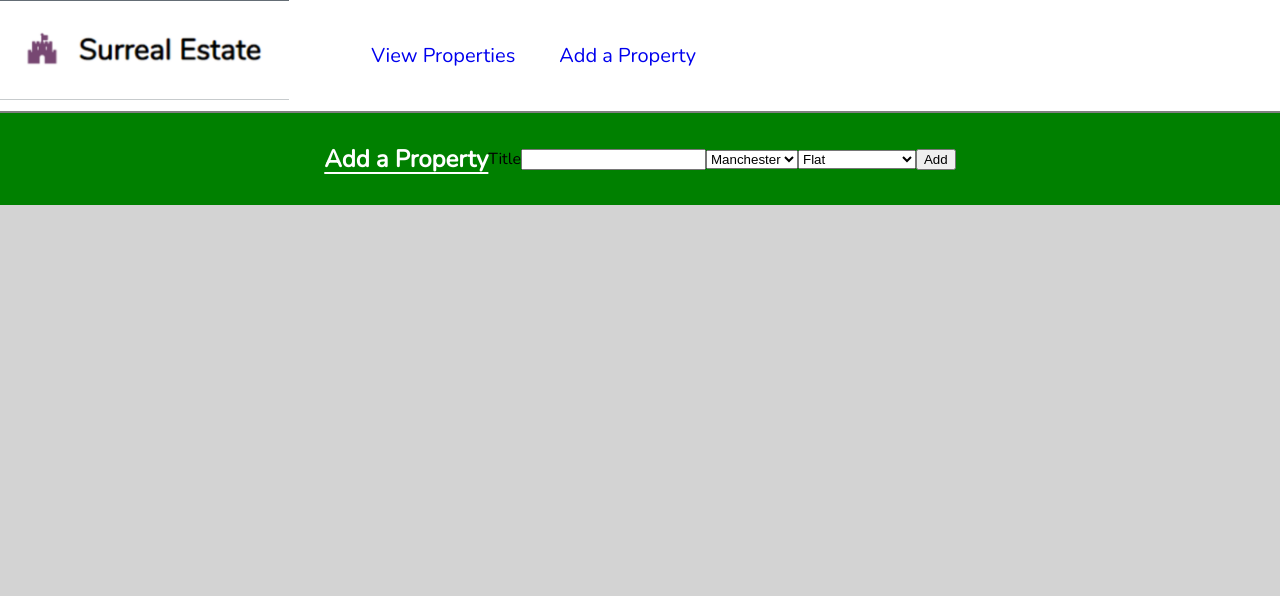
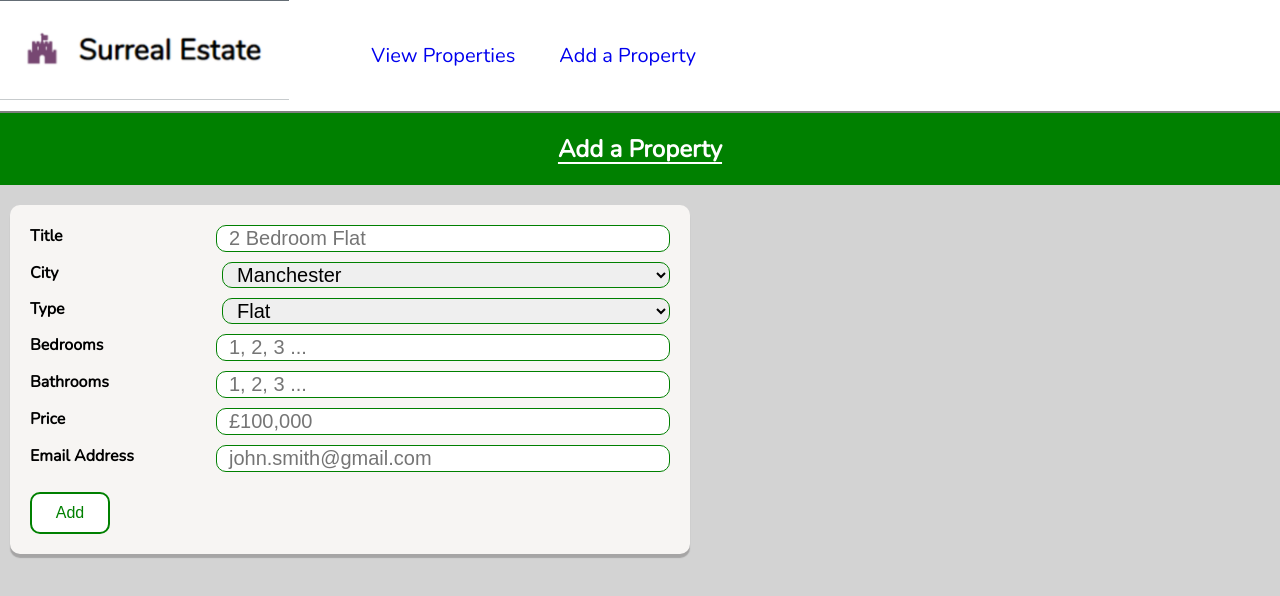
Before and after one commit to tom-haynes-1/surreal-estate-app, a React (Create React App) app: page /add-property in a window 1280 px wide. Shown: the top 596 px of the page. Built offline with nearby package versions, Linux system fonts and the light colour scheme.

Commit message:
tidied up AddProperty component and related CSS styling

```diff
--- a/package.json
+++ b/package.json
@@ -13,7 +13,7 @@
     "web-vitals": "^2.1.4"
   },
   "scripts": {
-    "start": "react-scripts start",
+    "start": "PORT=3001 react-scripts start",
     "build": "react-scripts build",
     "test": "react-scripts test",
     "eject": "react-scripts eject"
--- a/src/components/AddProperty.js
+++ b/src/components/AddProperty.js
@@ -1,3 +1,4 @@
+/* eslint-disable no-console */
 import React, { useState } from 'react';
 import '../styles/add-property.css';
 
@@ -6,7 +7,11 @@ const AddProperty = () => {
     fields: {
       title: '',
       city: 'Manchester',
-      type: '',
+      type: 'Flat',
+      bedrooms: '',
+      bathrooms: '',
+      price: '',
+      email: '',
     },
   };
 
@@ -14,7 +19,6 @@ const AddProperty = () => {
 
   const handleAddProperty = (event) => {
     event.preventDefault();
-    // eslint-disable-next-line
     console.log(fields);
   };
 
@@ -23,11 +27,13 @@ const AddProperty = () => {
   };
 
   return (
-
+    <>
       <div className="add-property-container">
         <h2>Add a Property</h2>
-      <div className="form-container">
-        <form onSubmit={handleAddProperty}>
+      </div>
+      <div>
+        <form className="add-property-form" onSubmit={handleAddProperty}>
+          <div>
             <label htmlFor="title">
               Title
               <input
@@ -35,9 +41,11 @@ const AddProperty = () => {
                 name="title"
                 value={fields.title}
                 onChange={handleFieldChange}
+                placeholder="2 Bedroom Flat"
               />
             </label>
             <label htmlFor="city">
+              City
               <select
                 id="city"
                 name="city"
@@ -45,31 +53,74 @@ const AddProperty = () => {
                 onChange={handleFieldChange}
               >
                 <option value="Manchester">Manchester</option>
-              <option value="London">London</option>
+                <option value="Leeds">Leeds</option>
+                <option value="Sheffield">Sheffield</option>
                 <option value="Liverpool">Liverpool</option>
-              <option value="Sheffield">Sheffield</option>
               </select>
             </label>
             <label htmlFor="type">
+              Type
               <select
                 id="type"
                 name="type"
                 value={fields.type}
                 onChange={handleFieldChange}
               >
-              <option value="Flat">Flat</option>
-              <option value="Detatched">Detatched</option>
-              <option value="Semi-Detatched">Semi-Detatched</option>
-              <option value="Terraced">Terraced</option>
-              <option value="End of Terrace">End of Terrace</option>
-              <option value="Cottage">Cottage</option>
-              <option value="Bungalow">Bungalow</option>
+                <option value="flat">Flat</option>
+                <option value="detached">Detached</option>
+                <option value="semi-detached">Semi-Detached</option>
+                <option value="terraced">Terraced</option>
+                <option value="end-of-terrace">End of Terrace</option>
+                <option value="cottage">Cottage</option>
+                <option value="bungalow">Bungalow</option>
               </select>
             </label>
-          <button type="submit">Add</button>
+            <label htmlFor="bedrooms">
+              Bedrooms
+              <input
+                id="bedrooms"
+                name="bedrooms"
+                value={fields.bedrooms}
+                onChange={handleFieldChange}
+                placeholder="1, 2, 3 ..."
+              />
+            </label>
+            <label htmlFor="bathrooms">
+              Bathrooms
+              <input
+                id="bathrooms"
+                name="bathrooms"
+                value={fields.bathrooms}
+                onChange={handleFieldChange}
+                placeholder="1, 2, 3 ..."
+              />
+            </label>
+            <label htmlFor="price">
+              Price
+              <input
+                id="price"
+                name="price"
+                value={fields.price}
+                onChange={handleFieldChange}
+                placeholder="£100,000"
+              />
+            </label>
+            <label htmlFor="email">
+              Email Address
+              <input
+                id="email"
+                name="email"
+                value={fields.email}
+                onChange={handleFieldChange}
+                placeholder="john.smith@gmail.com"
+              />
+            </label>
+            <button className="form-btn" type="submit">Add</button>
+          </div>
         </form>
       </div>
-    </div>
+
+    </>
   );
 };
 
--- a/src/components/App.js
+++ b/src/components/App.js
@@ -7,17 +7,12 @@ import AddProperty from './AddProperty';
 
 const App = () => (
   <Router>
-    <div className="app">
-      <header className="app-header">
-        <NavBar />
-        <Switch>
-          <Route exact path="/" component={Properties} />
-          <Route exact path="/add-property" component={AddProperty} />
-        </Switch>
-      </header>
-      {/* <div className="header-container">
-        <h1 className="app-title">Surreal Estate</h1>
-      </div> */}
+    <div className="App">
+      <NavBar />
+      <Switch>
+        <Route exact path="/" component={Properties} />
+        <Route exact path="/add-property" component={AddProperty} />
+      </Switch>
     </div>
   </Router>
 );
--- a/src/components/Properties.js
+++ b/src/components/Properties.js
@@ -2,7 +2,7 @@ import React from 'react';
 import '../styles/properties.css';
 
 const Properties = () => (
-  <div className="properties-container">
+  <div className="properties-title-container">
     <h2>View a Property</h2>
   </div>
 );
--- a/src/index.css
+++ b/src/index.css
@@ -1,8 +1,13 @@
 @import url('https://fonts.googleapis.com/css2?family=Nunito&display=swap');
+
+html {
+  overflow-x: hidden;
+}
 
 body {
   margin: 0;
   padding: 0;
+  max-width: 100%;
   background-color: lightgrey;
   font-family: 'Nunito', sans-serif;
   -webkit-font-smoothing: antialiased;
--- a/src/styles/add-property.css
+++ b/src/styles/add-property.css
@@ -1,6 +1,6 @@
 .add-property-container {
-    padding: 10px;
     display: flex;
+    flex-direction: column;
     align-items: center;
     justify-content: center;
     background-color: green;
@@ -10,4 +10,66 @@ h2 {
     color: white;
     text-decoration: underline;
     text-underline-offset: 5px;
+    cursor: pointer;
+
 }
+
+.add-property-form {
+    padding: 20px;
+    background-color: rgb(247, 245, 243);
+    margin-top: 20px;
+    margin-left: 10px;
+    width: 50%;
+    display: flex;
+    flex-direction: column;
+    box-shadow: 0px 4px 1px rgba(67, 66, 66, 0.311);
+    border-radius: 10px;
+  }
+
+  button {
+    width: 80px;
+    margin-top: 10px;
+}
+
+.form-btn {
+    color: green;
+    background: white;
+    border: 2px solid green;
+    text-decoration: none;
+    cursor: pointer;
+    display: inline-block;
+    font-size: 16px;
+    padding: 10px;
+    border-radius: 10px;
+    transition-duration: 0.4s;
+
+}
+
+.form-btn:hover {
+    background: green;
+    color: white;
+}
+
+label {
+    display: flex;
+    flex-direction: row;
+    justify-content: space-between;
+    margin-bottom: 10px;
+    font-weight: 900;
+}
+
+input {
+    width: 70%;
+    border-radius: 10px;
+    border: 1px solid green;
+    text-indent: 10px;
+    font-size: 20px;
+}
+
+select {
+    width: 70%;
+    border-radius: 10px;
+    border: 1px solid green;
+    text-indent: 10px;
+    font-size: 20px;
+}
--- a/src/styles/navbar.css
+++ b/src/styles/navbar.css
@@ -13,6 +13,7 @@
 .navbar-logo {
     height: 100px;
     max-width: 100%;
+    background-color: white;
 }
 
 .navbar-links-item {
--- a/src/styles/properties.css
+++ b/src/styles/properties.css
@@ -1,4 +1,4 @@
-.properties-container {
+.properties-title-container {
     padding: 10px;
     display: flex;
     align-items: center;
@@ -10,5 +10,6 @@ h2 {
     color: white;
     text-decoration: underline;
     text-underline-offset: 5px;
+    cursor: pointer;
 
 }
```
Also changed, not shown: 1 other file (tests, documents, lock files or other folders). Lines whose indentation alone changed are shown as unchanged.
